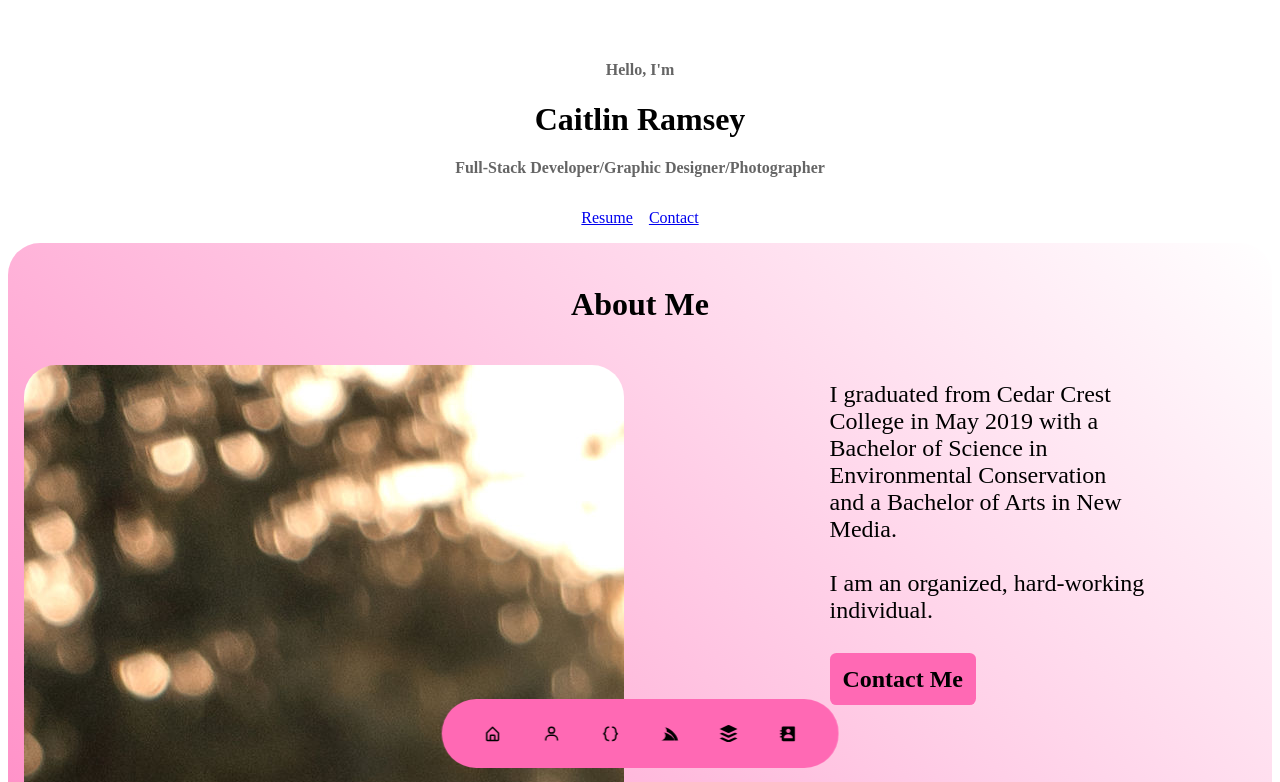
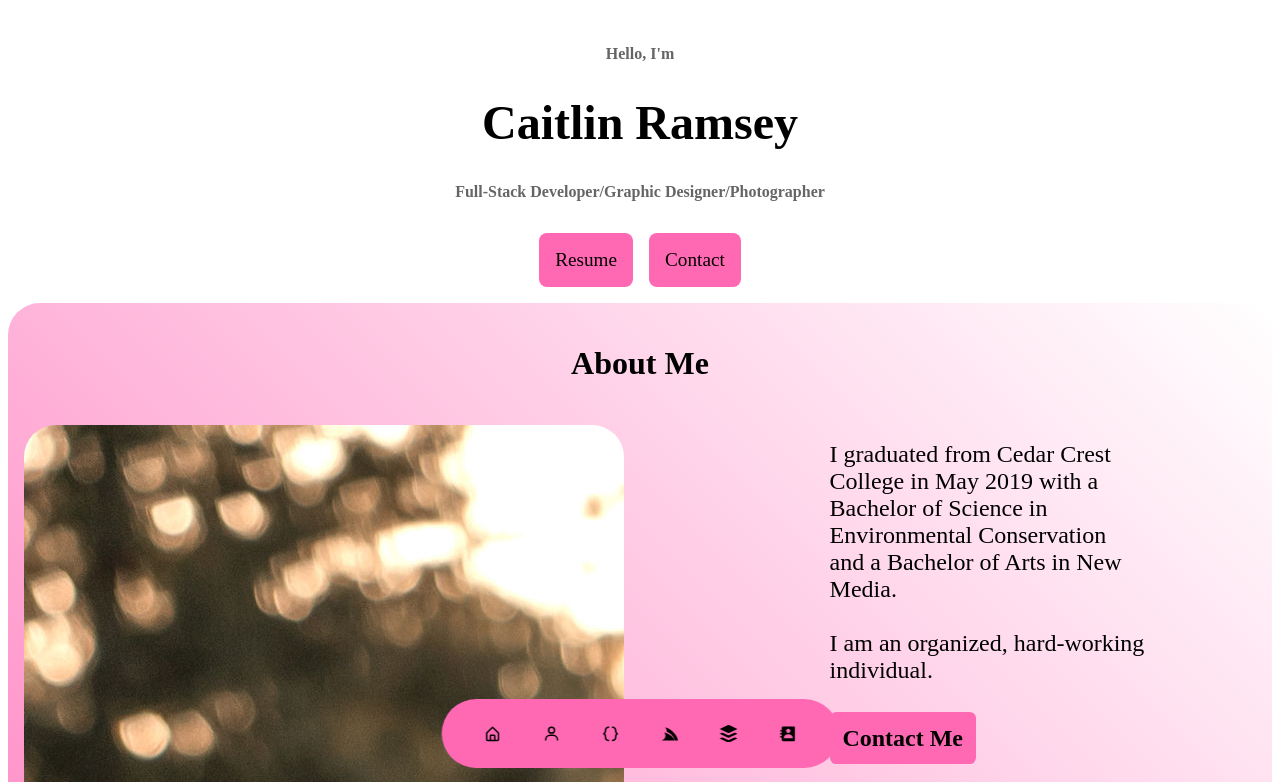
Before and after one commit to caitlinramsey/react-portfolio, a React (Vite) app: page / in a window 1280 px wide. Shown: the top 782 px of the page. Built offline with nearby package versions, Linux system fonts and the light colour scheme.

Commit message:
styled resume and contact buttons

```diff
--- a/src/components/header/Resume.jsx
+++ b/src/components/header/Resume.jsx
@@ -1,11 +1,12 @@
 import React from 'react';
 import ResumeFile from '../../assets/resume.pdf'
+import './resume.css'
 
 const Resume = () => {
     return (
         <div className='resume'>
-            <a href={ResumeFile} download className='btn'>Resume</a>
-            <a href='#contact' className='btn btn-primary'>Contact</a>
+            <a href={ResumeFile} download className='btn_resume'>Resume</a>
+            <a href='#contact' className='btn_contact'>Contact</a>
         </div>
     )
 }
--- a/src/components/header/header.css
+++ b/src/components/header/header.css
@@ -1,11 +1,18 @@
 #header {
-    padding-top: 2rem;
+    padding-top: 1rem;
 }
 
 .header_container {
     text-align: center;
     height: 100%;
     position: relative;
+}
+
+.header_container > h1 {
+    text-align: center;
+    height: 100%;
+    position: relative;
+    font-size: 3rem;
 }
 
 .header_container > h4 {
--- /dev/null
+++ b/src/components/header/resume.css
@@ -0,0 +1,13 @@
+:root {
+    --resume: hotpink;
+    --text: black;
+}
+
+.btn_resume, .btn_contact {
+    background-color: var(--resume);
+    padding: 1rem;
+    border-radius: .5rem;
+    text-decoration: none;
+    color: var(--text);
+    font-size: 1.2rem;
+}
```
